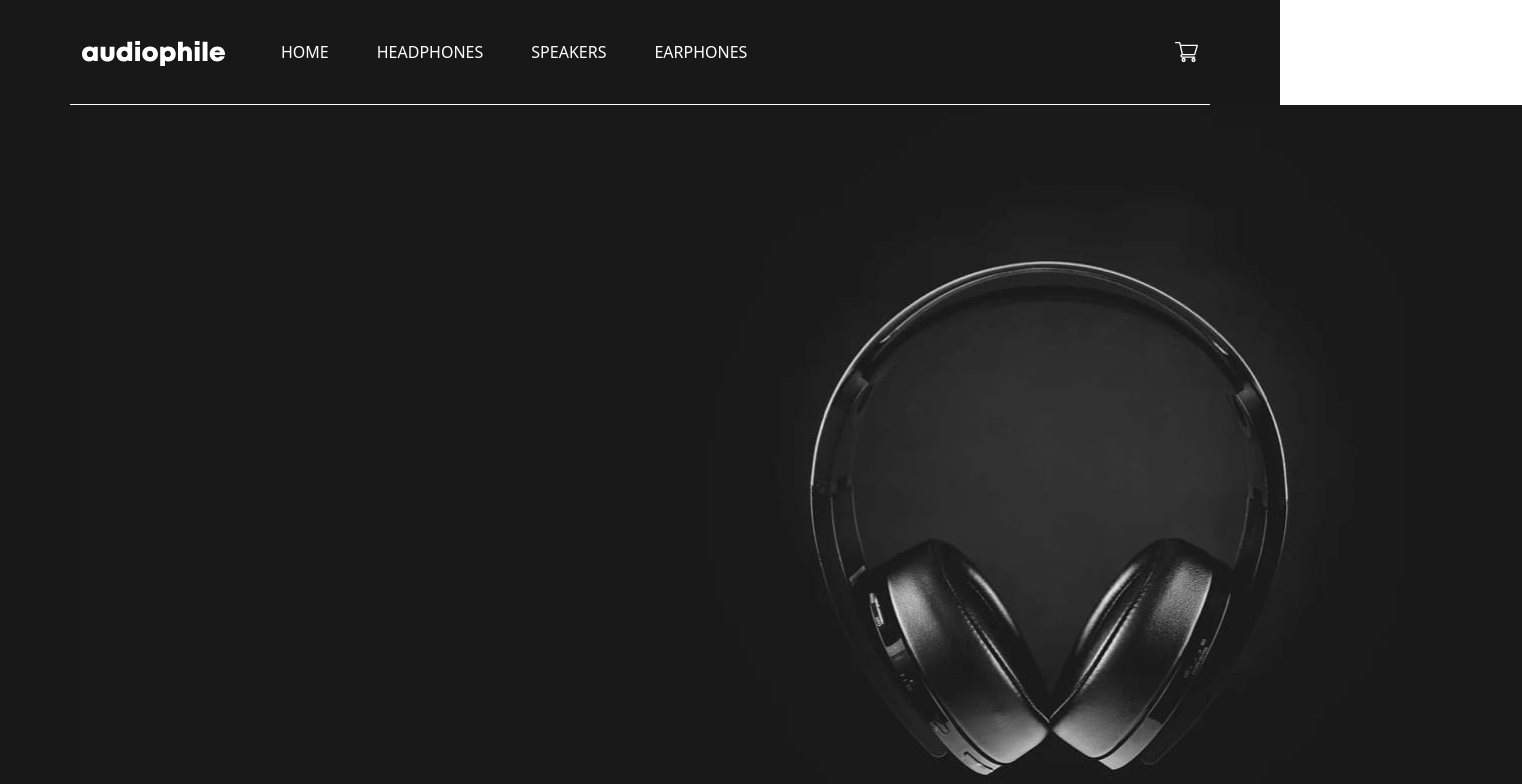
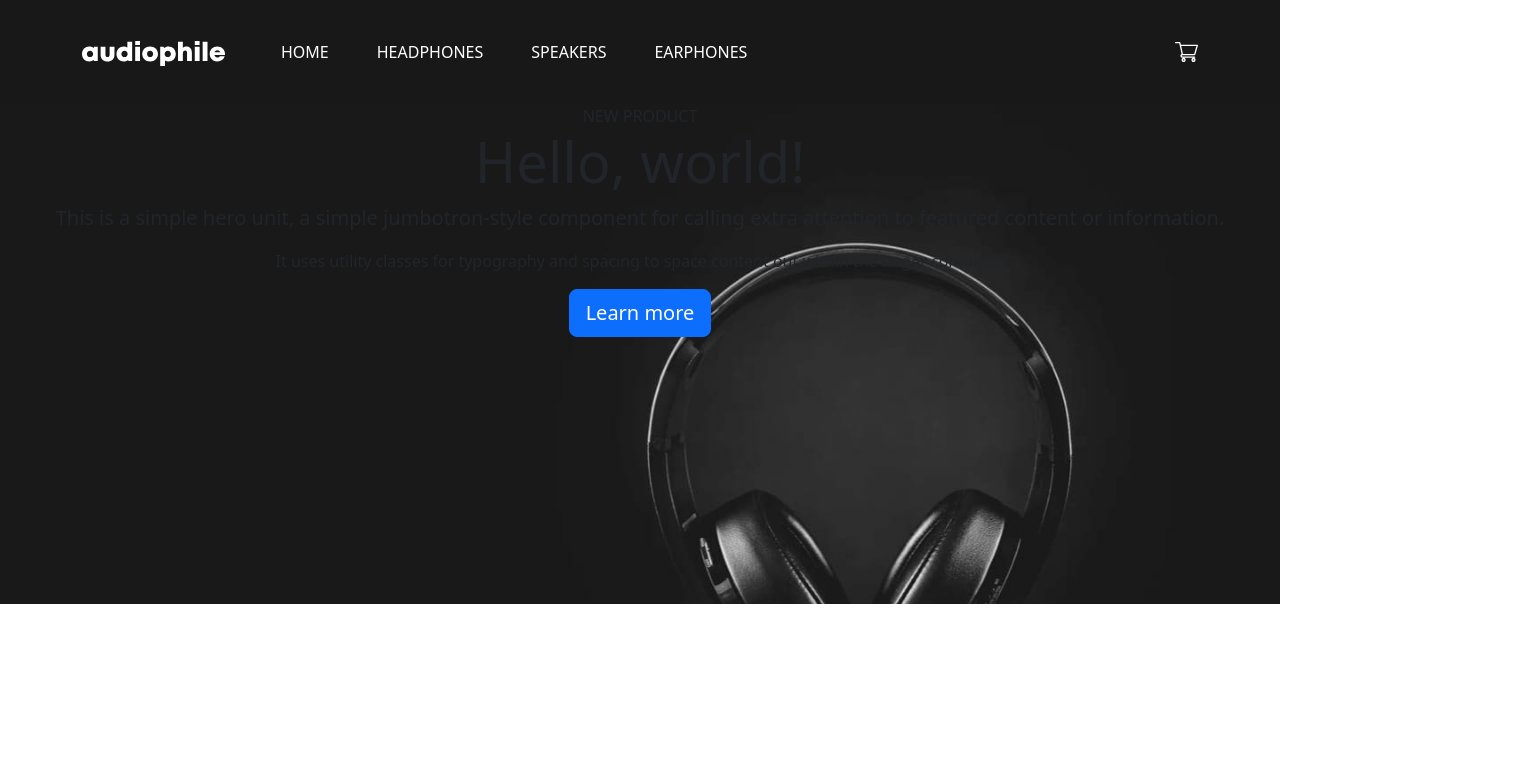
Before and after one commit to AnWang719/Audiophile, a React (Create React App) app: page / in a window 1280 px wide. Shown: the top 784 px of the page, 1522 px wide, since content can reach past the window. Built offline with nearby package versions, Linux system fonts and the light colour scheme.

Commit message:
styling jumbotron

```diff
--- a/src/components/Jumbotron.module.css
+++ b/src/components/Jumbotron.module.css
@@ -1,3 +1,23 @@
 .JumbotronContainer {
-  border-top: 1px groove white;
+  /* background-size: cover; */
+  width: 100%;
+  /* height: auto;
+  min-height: 500px;
+  border-top: 1px groove white; */
+  /* background-image: url("../assets/image-hero.jpg"); */
 }
+.topLeft {
+  position: absolute;
+  top: 20px;
+  left: 16px;
+  color: white;
+  text-align: left;
+}
+
+.jumbotron {
+  background-size: cover;
+  background-image: url("../assets/image-hero.jpg");
+  height: 100%;
+  min-height: 500px;
+  width: 100%;
+}
--- a/src/components/LandingJumbotron.js
+++ b/src/components/LandingJumbotron.js
@@ -2,8 +2,27 @@ import classes from "./Jumbotron.module.css";
 
 function LandingJumbotron() {
   return (
-    <div className="jumbotron bgblack ">
-      {/* <div>
+    <div className={classes.jumbotron}>
+      <span>NEW PRODUCT</span>
+      <h1 className="display-4">Hello, world!</h1>
+      <p className="lead">
+        This is a simple hero unit, a simple jumbotron-style component for
+        calling extra attention to featured content or information.
+      </p>
+
+      <p>
+        It uses utility classes for typography and spacing to space content out
+        within the larger container.
+      </p>
+      <p className="lead">
+        <a className="btn btn-primary btn-lg" href="#" role="button">
+          Learn more
+        </a>
+      </p>
+
+      {/* <div className={`container ${classes.JumbotronContainer}`}>
+        <img src={require("../assets/image-hero.jpg")} alt="new product" />
+        <div className="jumbotron">
           <span>NEW PRODUCT</span>
           <h1 className="display-4">Hello, world!</h1>
           <p className="lead">
@@ -15,15 +34,13 @@ function LandingJumbotron() {
             It uses utility classes for typography and spacing to space content
             out within the larger container.
           </p>
-        <p class="lead">
-          <a class="btn btn-primary btn-lg" href="#" role="button">
+          <p className="lead">
+            <a className="btn btn-primary btn-lg" href="#" role="button">
               Learn more
             </a>
           </p>
+        </div>
       </div> */}
-      <div className={`container ${classes.JumbotronContainer}`}>
-        <img src={require("../assets/image-hero.jpg")} alt="new product" />
-      </div>
     </div>
   );
 }
```
Lines whose indentation alone changed are shown as unchanged.
